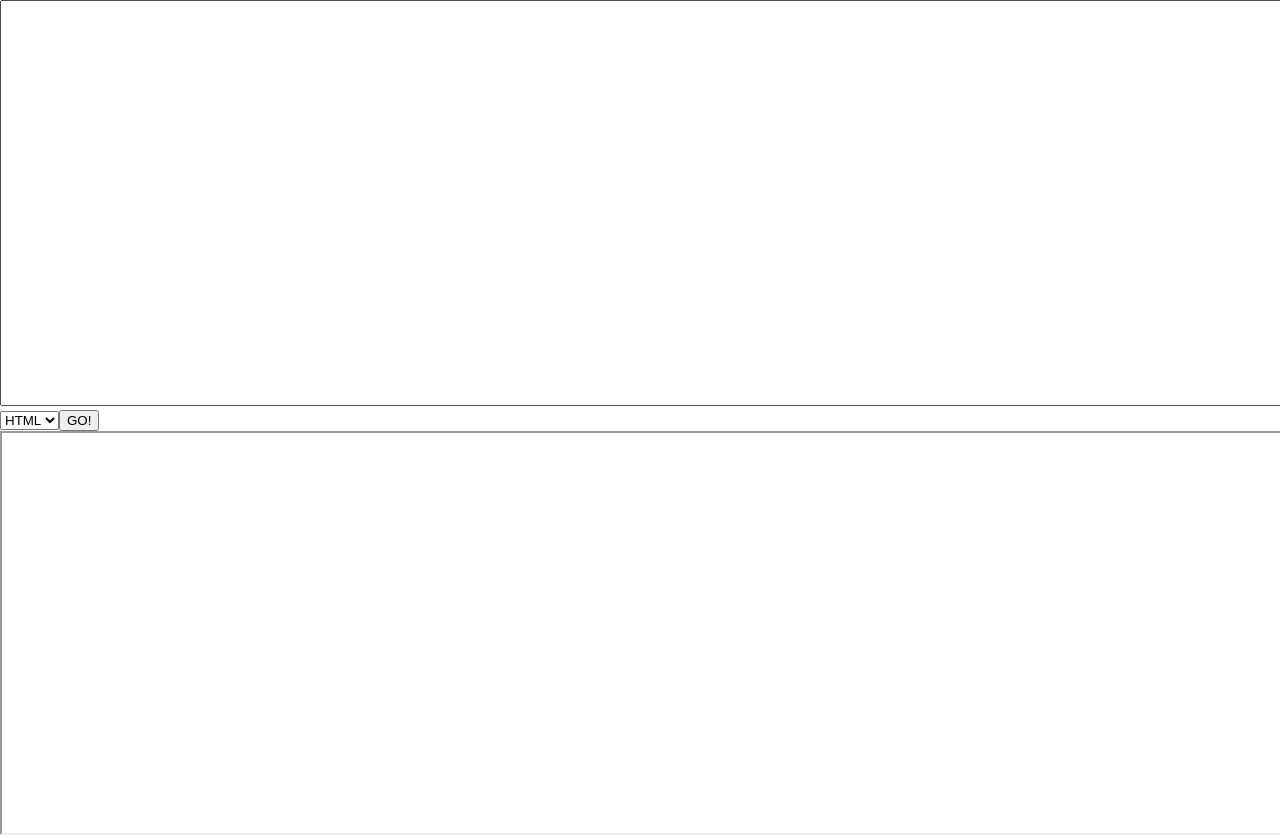
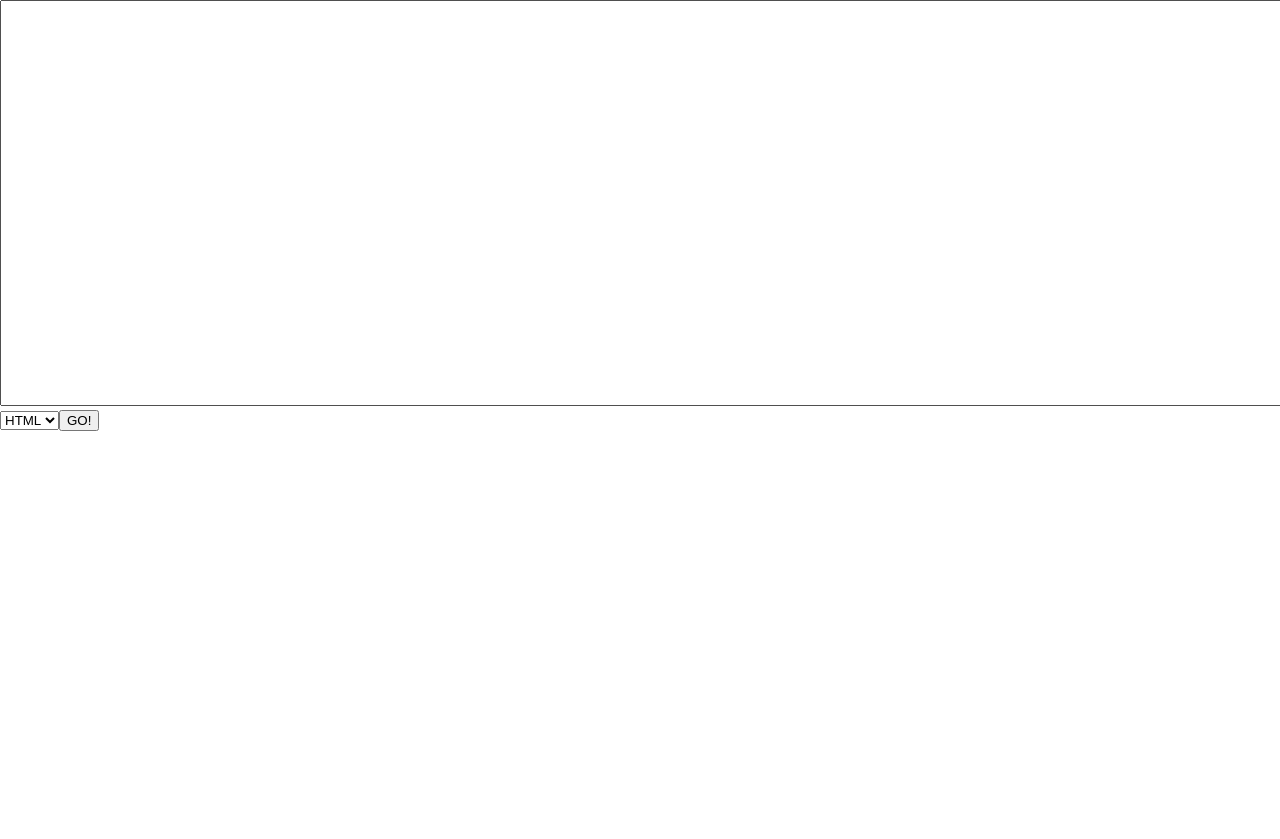
Before and after one commit to csf30816/HTML-CSS-Viewer, a plain HTML site: page index.html in a window 1280 px wide. Drawn offline with Linux system fonts and the light colour scheme.

Commit message:
Update index.html

```diff
--- a/index.html
+++ b/index.html
@@ -14,8 +14,8 @@
             <option value="h">HTML</option>
             <option value="c">CSS</option>
         </select><button onClick="run()">GO!</button>
-        <iframe id="return" href="about:blank">
-        </iframe>
+        <div id="return" href="about:blank">
+        </div>
         <script type="text/javascript" charset="utf-8">
 
             function run() {
```
